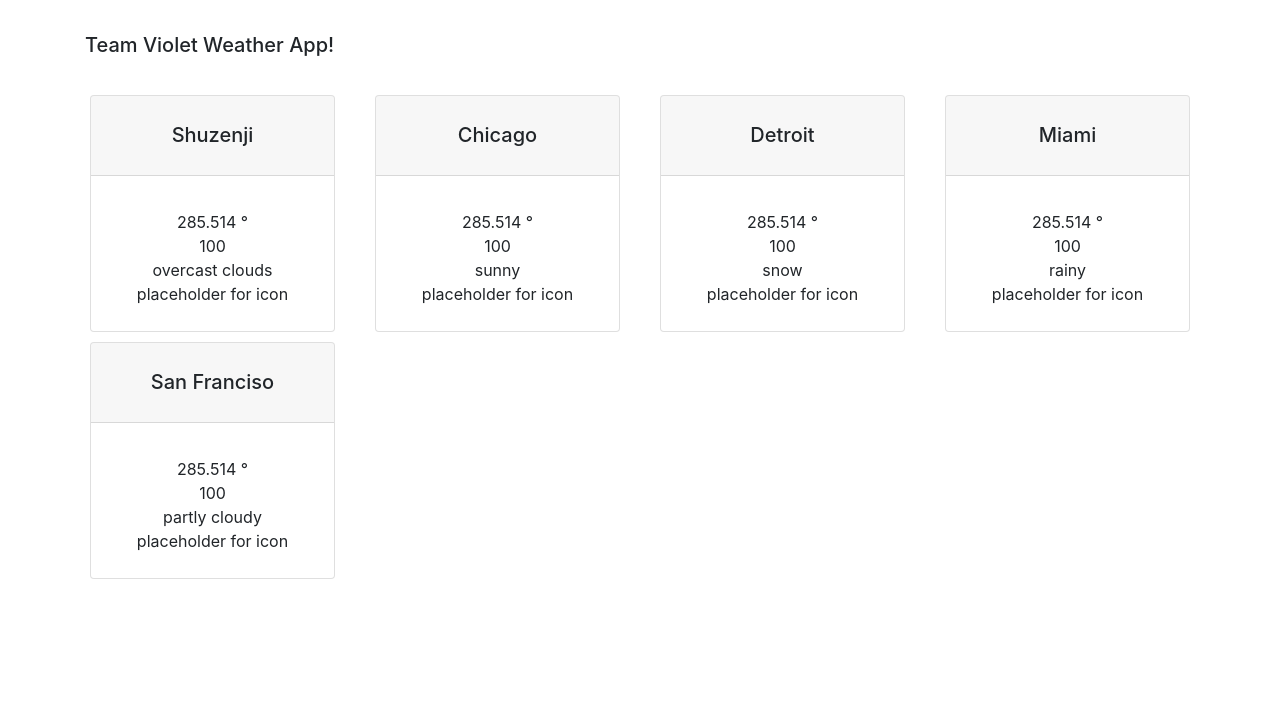
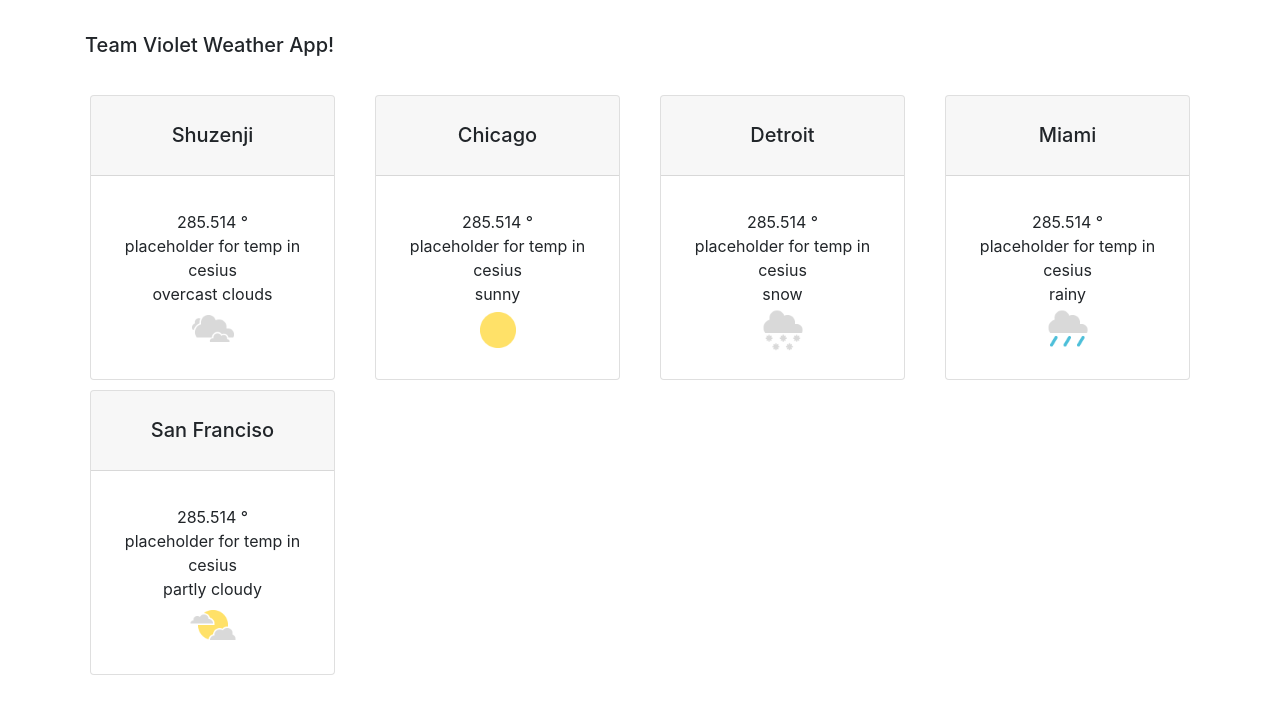
Before and after one commit to kristikuna/Angular-Weather-App, an Angular app: page /weather in a window 1280 px wide. Shown: the top 714 px of the page. Built offline with nearby package versions, Linux system fonts and the light colour scheme.

Commit message:
Change thumbnail name to card and add icons

```diff
--- a/src/app/app.module.ts
+++ b/src/app/app.module.ts
@@ -5,7 +5,7 @@ import { AppRoutingModule } from './app-routing.module';
 import { AppComponent } from './app.component';
 import { NavBarComponent } from './nav-bar/nav-bar.component';
 import { WeatherComponent } from './weather/weather-container.component';
-import { WeatherThumbnailComponent } from './weather/weather-thumbnail.component';
+import { WeatherCardComponent } from './weather/weather-card.component';
 import { WeatherDetailsComponent } from './weather/weather-details/weather-details.component';
 import { CityService } from './weather/shared/city.service';
 
@@ -14,7 +14,7 @@ import { CityService } from './weather/shared/city.service';
     AppComponent,
     NavBarComponent,
     WeatherComponent,
-    WeatherThumbnailComponent,
+    WeatherCardComponent,
     WeatherDetailsComponent
   ],
   imports: [
--- a/src/app/weather/shared/city.service.ts
+++ b/src/app/weather/shared/city.service.ts
@@ -13,8 +13,7 @@ const CITIES = [
     coord: { "lon": 1, "lat": 35 },
     name: "Shuzenji",
     weather: {
-      description: "overcast clouds",
-      icon: "placeholder for icon"
+      description: "overcast clouds"
     },
     main: {
       temp: 285.514,
@@ -26,8 +25,7 @@ const CITIES = [
     coord: { "lon": 2, "lat": 35 },
     name: "Chicago",
     weather: {
-      description: "sunny",
-      icon: "placeholder for icon"
+      description: "sunny"
     },
     main: {
       temp: 285.514,
@@ -39,12 +37,10 @@ const CITIES = [
     coord: { "lon": 3, "lat": 35 },
     name: "Detroit",
     weather: {
-      description: "snow",
-      icon: "placeholder for icon"
+      description: "snow"
     },
     main: {
       temp: 285.514,
-      humidity: 100
     }
   },
   {
@@ -52,12 +48,10 @@ const CITIES = [
     coord: { "lon": 4, "lat": 35 },
     name: "Miami",
     weather: {
-      description: "rainy",
-      icon: "placeholder for icon"
+      description: "rainy"
     },
     main: {
       temp: 285.514,
-      humidity: 100
     }
   },
   {
@@ -65,12 +59,10 @@ const CITIES = [
     coord: { "lon": 5, "lat": 35 },
     name: "San Franciso",
     weather: {
-      description: "partly cloudy",
-      icon: "placeholder for icon"
+      description: "partly cloudy"
     },
     main: {
       temp: 285.514,
-      humidity: 100
     }
   }
 ]
--- /dev/null
+++ b/src/app/weather/weather-card.component.ts
@@ -0,0 +1,28 @@
+import { Component, Input } from '@angular/core';
+
+@Component({
+  selector: 'weather-card',
+  template: `
+   <div class="card">
+    <div class="card-header">
+      <h5>{{data.name}}</h5>
+    </div>
+    <div class="card-content">
+      <br />{{data.main.temp}} &#176;
+      <br />placeholder for temp in cesius
+      <br />{{data.weather.description}}
+      <div [ngSwitch]="data.weather.description">
+        <img *ngSwitchCase="'overcast clouds'" src="assets/cloudy.png" alt="">
+        <img *ngSwitchCase="'sunny'" src="assets/sunny.png" alt="">
+        <img *ngSwitchCase="'snow'" src="assets/snow.png" alt="">
+        <img *ngSwitchCase="'rainy'" src="assets/rain.png" alt="">
+        <img *ngSwitchCase="'partly cloudy'" src="assets/partly_cloudy.png" alt="">
+      </div>
+    </div>
+   </div>
+  `,
+  styleUrls: ['./weather-container.component.css']
+})
+export class WeatherCardComponent {
+  @Input() data: any
+}
--- a/src/app/weather/weather-container.component.css
+++ b/src/app/weather/weather-container.component.css
@@ -21,3 +21,7 @@
 .card-content {
   padding: 10px 10px 25px;
 }
+
+img {
+  height: 3rem;
+}
--- a/src/app/weather/weather-container.component.html
+++ b/src/app/weather/weather-container.component.html
@@ -1,6 +1,6 @@
 <div class="container">
   <div class="row">
-    <weather-thumbnail *ngFor="let city of cities" [data]="city" class="col-lg-3 col-md-4 col-sm-12">
-    </weather-thumbnail>
+    <weather-card *ngFor="let city of cities" [data]="city" class="col-lg-3 col-md-4 col-sm-12">
+    </weather-card>
   </div>
 </div>
--- a/src/app/weather/weather-thumbnail.component.ts
+++ /dev/null
@@ -1,22 +0,0 @@
-import { Component, Input } from '@angular/core'
-
-@Component({
-  selector: 'weather-thumbnail',
-  template: `
-   <div class="card">
-    <div class="card-header">
-      <h5>{{data.name}}</h5>
-    </div>
-    <div class="card-content">
-      <br />{{data.main.temp}} &#176;
-      <br />{{data.main.humidity}}
-      <br />{{data.weather.description}}
-      <br />{{data.weather.icon}}
-    </div>
-   </div>
-  `,
-  styleUrls: ['./weather-container.component.css']
-})
-export class WeatherThumbnailComponent {
-  @Input() data: any
-}
```
Also changed, not shown: 1 other file (tests, documents, lock files or other folders).
